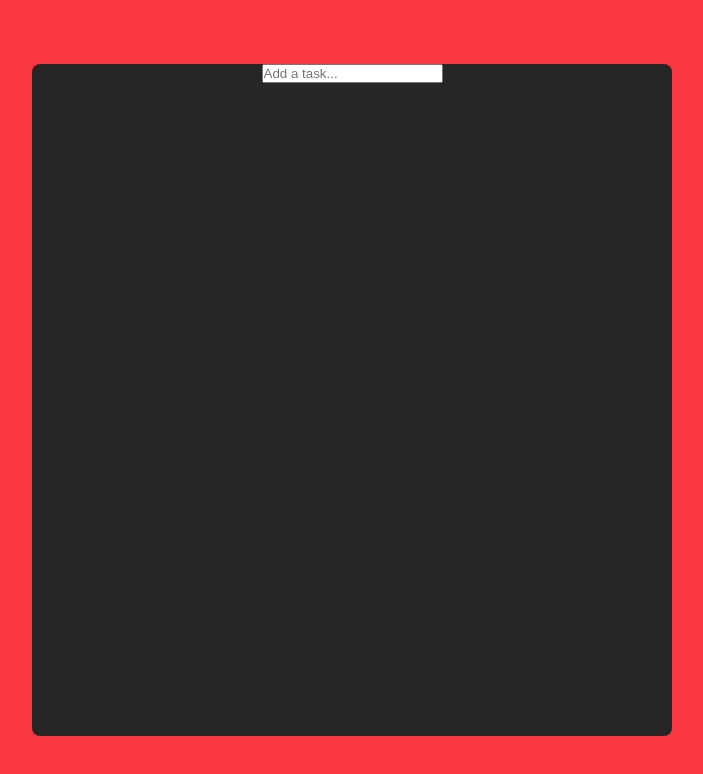
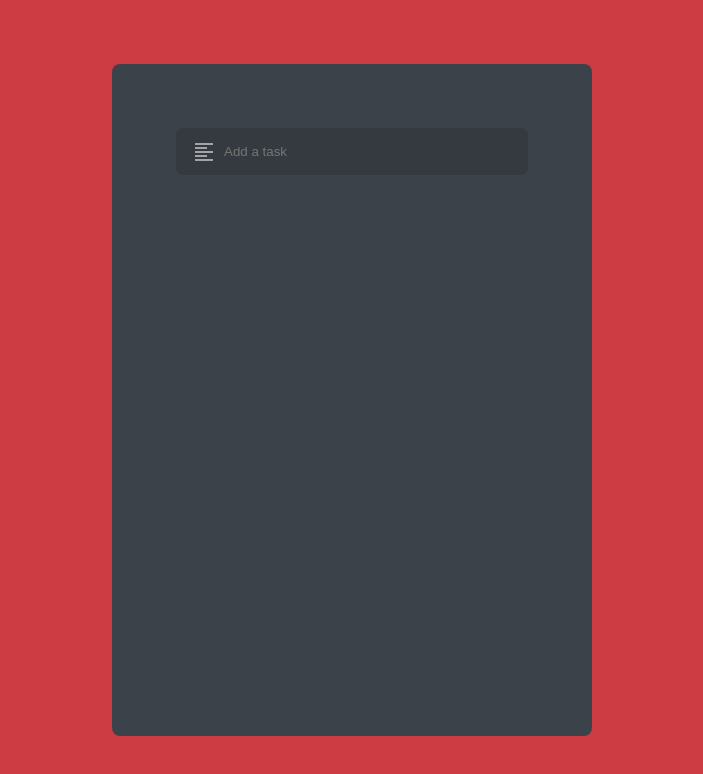
Before and after one commit to CaiqueMorales20/react-ts-todo, a React (Vite) app in the folder todo/: page / in a window 1280 px wide. Shown: the top 774 px of the page, without its empty margins (288-991 px from the left). Built offline with nearby package versions, Linux system fonts and the light colour scheme.

Commit message:
:lipstick: feat: Header Styled Component

```diff
--- a/todo/index.html
+++ b/todo/index.html
@@ -4,9 +4,14 @@
     <!-- Meta Tags -->
     <meta charset="UTF-8" />
     <meta name="viewport" content="width=device-width, initial-scale=1.0" />
-    <!-- Task List -->
+    <!-- Title -->
     <title>todo</title>
     <link rel="icon" type="image/svg+xml" href="/react.svg" />
+    <!-- Styles -->
+    <link
+      rel="stylesheet"
+      href="https://fonts.googleapis.com/css2?family=Material+Symbols+Outlined:opsz,wght,FILL,GRAD@48,400,0,0"
+    />
   </head>
   <body>
     <div id="root"></div>
--- a/todo/src/App.style.tsx
+++ b/todo/src/App.style.tsx
@@ -3,7 +3,7 @@ import styled from "styled-components";
 export const Container = styled.main`
   position: absolute;
   inset: 0;
-  width: min(40rem, 90%);
+  width: min(30rem, 90%);
   height: min(40rem, max-content);
   border-radius: 0.5rem;
   margin-inline: auto;
@@ -11,6 +11,7 @@ export const Container = styled.main`
   display: flex;
   flex-direction: column;
   align-items: center;
-  background-color: #262626;
+  background-color: #3b424a;
   color: #ffffff;
+  padding: 4em;
 `;
--- a/todo/src/GlobalStyles.tsx
+++ b/todo/src/GlobalStyles.tsx
@@ -8,6 +8,14 @@ export const GlobalStyle = createGlobalStyle`
   }
   body{
     line-height: 1.6;
-    background-color: #FB3640;
+    background-color: #cd3c43;
+  }
+  input{
+    border: none;
+    outline: none;
+  }
+  img{
+    width: 100%;
+    height: auto;
   }
 `;
--- a/todo/src/components/Header/index.tsx
+++ b/todo/src/components/Header/index.tsx
@@ -1,8 +1,13 @@
+import { HeaderS, InputS, IconS } from "./style";
+
 const Header = () => {
+  const task = "Ola";
+
   return (
-    <>
-      <input type="text" placeholder="Add a task..." />
-    </>
+    <HeaderS>
+      <IconS className="material-symbols-outlined">format_align_left</IconS>
+      <InputS type="text" placeholder="Add a task" />
+    </HeaderS>
   );
 };
 
--- a/todo/src/components/Header/style.tsx
+++ b/todo/src/components/Header/style.tsx
@@ -1,5 +1,23 @@
 import styled from "styled-components";
 
 export const HeaderS = styled.header`
+  width: 100%;
+  position: relative;
+  display: flex;
+  align-items: center;
+`;
 
+export const InputS = styled.input`
+  width: 100%;
+  padding: 1rem;
+  padding-left: 3rem;
+  border-radius: 0.5em;
+  color: #ffffff;
+  background-color: #353a40;
 `;
+
+export const IconS = styled.span`
+  position: absolute;
+  padding: 1rem;
+  color: #a2a4a7;
+`;
```
Also changed, not shown: todo/src/assets/design-idea.jpeg (renamed from todo/src/assets/design.jpeg).
